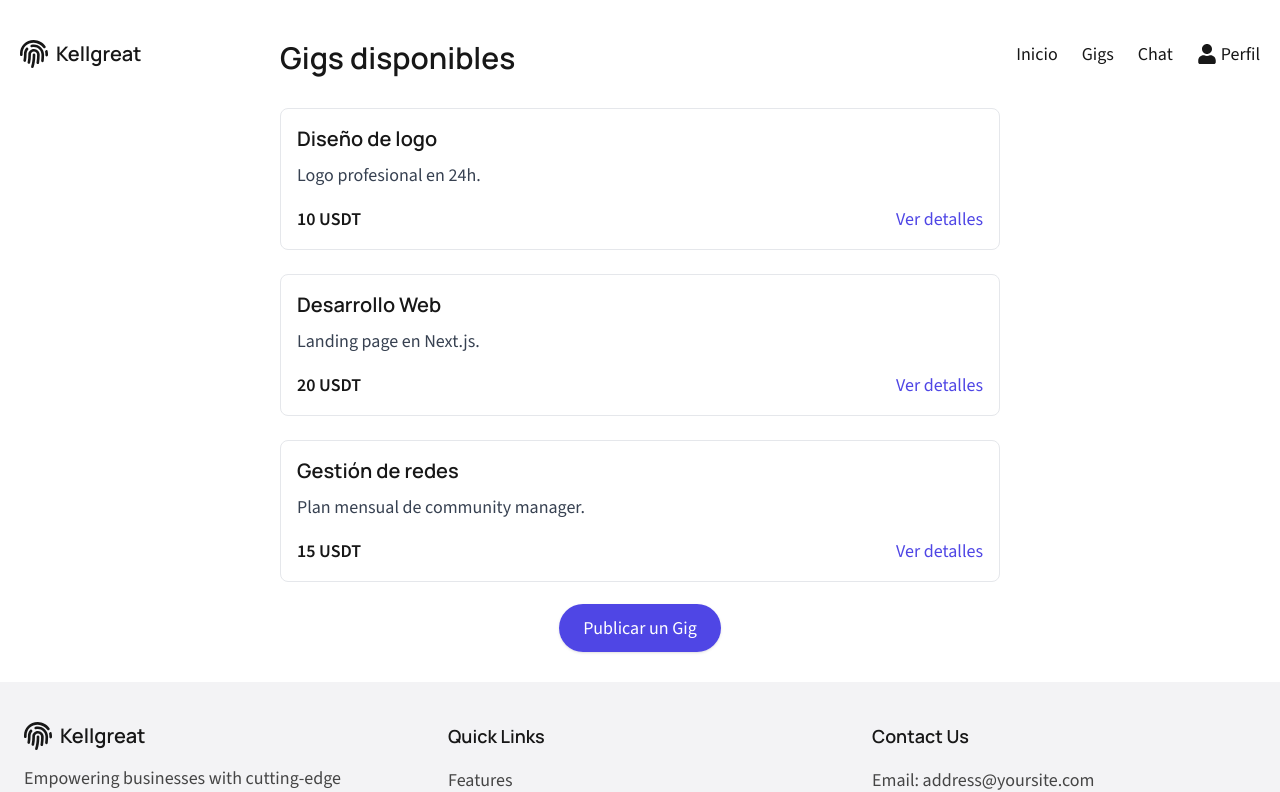
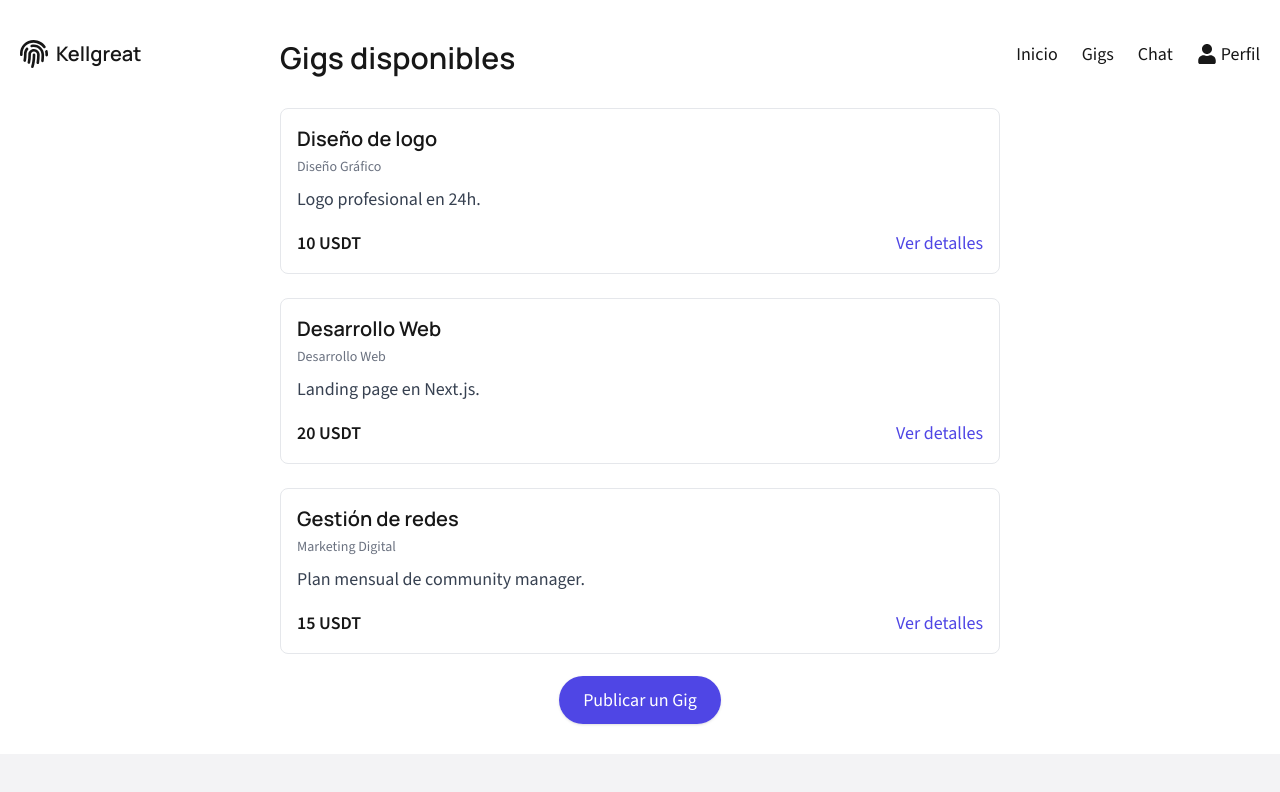
Before and after one commit to kelvingarciagarcia952-dotcom/finwise-saas-landing-page, a Next.js app: page /gigs in a window 1280 px wide. Shown: the top 792 px of the page. Built offline with nearby package versions, Linux system fonts and the light colour scheme.

Commit message:
Update page.tsx

```diff
--- a/src/app/gigs/page.tsx
+++ b/src/app/gigs/page.tsx
@@ -7,14 +7,34 @@ interface Gig {
   title: string;
   description: string;
   price: string;
+  category: string;
 }
 
 export default function GigsPage() {
-  // Ejemplo de datos estáticos; luego vendrán de tu backend/Blockchain
+  // Datos de ejemplo; más adelante vendrán de tu backend o blockchain
   const gigs: Gig[] = [
-    { id: 1, title: 'Diseño de logo', description: 'Logo profesional en 24h.', price: '10 USDT' },
-    { id: 2, title: 'Desarrollo Web', description: 'Landing page en Next.js.', price: '20 USDT' },
-    { id: 3, title: 'Gestión de redes', description: 'Plan mensual de community manager.', price: '15 USDT' },
+    {
+      id: 1,
+      title: 'Diseño de logo',
+      description: 'Logo profesional en 24h.',
+      price: '10 USDT',
+      category: 'Diseño Gráfico',
+    },
+    {
+      id: 2,
+      title: 'Desarrollo Web',
+      description: 'Landing page en Next.js.',
+      price: '20 USDT',
+      category: 'Desarrollo Web',
+    },
+    {
+      id: 3,
+      title: 'Gestión de redes',
+      description: 'Plan mensual de community manager.',
+      price: '15 USDT',
+      category: 'Marketing Digital',
+    },
+    // Añade más ejemplos aquí si quieres
   ];
 
   return (
@@ -24,6 +44,7 @@ export default function GigsPage() {
         {gigs.map(gig => (
           <li key={gig.id} className="p-4 border rounded-lg">
             <h2 className="text-xl font-semibold">{gig.title}</h2>
+            <p className="mt-1 text-sm text-gray-500">{gig.category}</p>
             <p className="mt-2 text-gray-700">{gig.description}</p>
             <div className="mt-4 flex justify-between items-center">
               <span className="font-semibold">{gig.price}</span>
@@ -47,4 +68,4 @@ export default function GigsPage() {
       </div>
     </div>
   );
-                }
+            }
```
